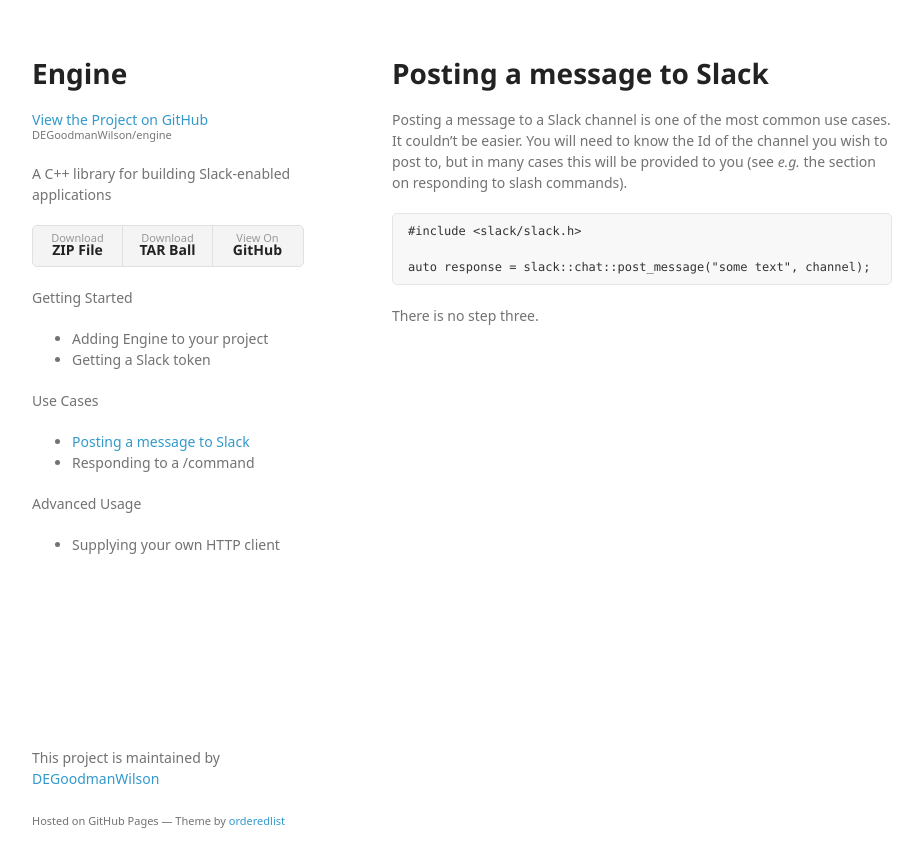
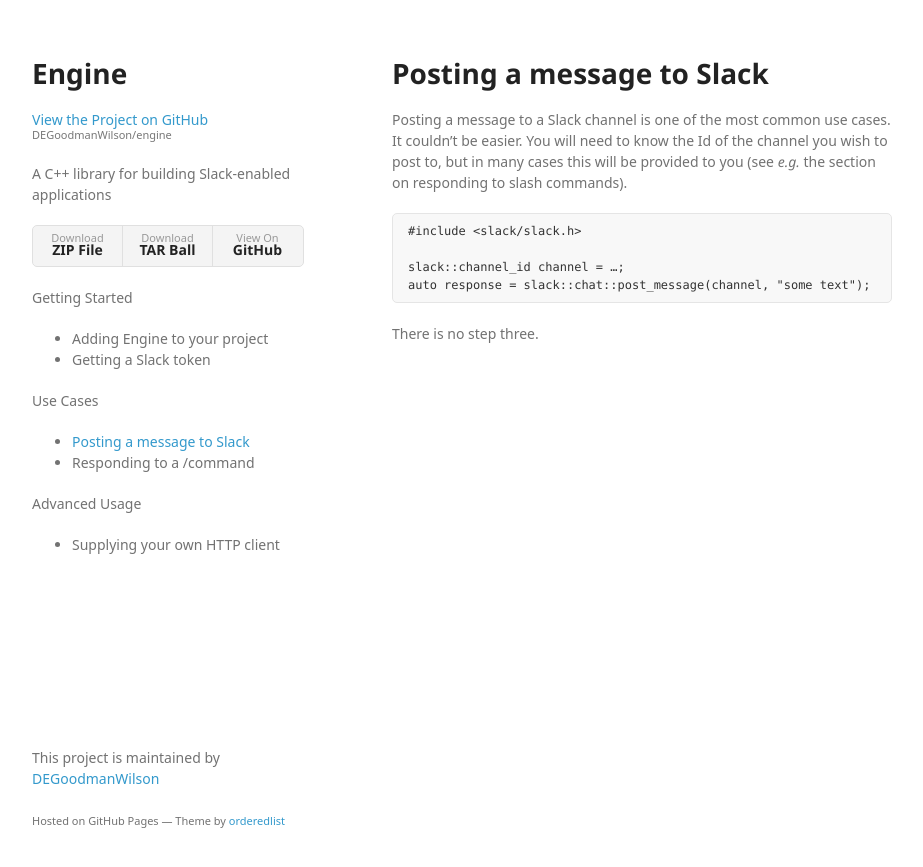
Before and after one commit to DEGoodmanWilson/engine, a Jekyll site: the page built from post_message.md, in a window 1280 px wide. Shown: the top 867 px of the page, without its empty margins (178-1101 px from the left). Built offline with Jekyll 4.4.1, drawn with Linux system fonts in a browser that asks for light colours; some web fonts are replaced.

Commit message:
Update post_message.md

````diff
--- a/post_message.md
+++ b/post_message.md
@@ -10,6 +10,7 @@
 ```
 #include <slack/slack.h>
 
-auto response = slack::chat::post_message("some text", channel);
+slack::channel_id channel = …;
+auto response = slack::chat::post_message(channel, "some text");
 ```
 There is no step three.
````
